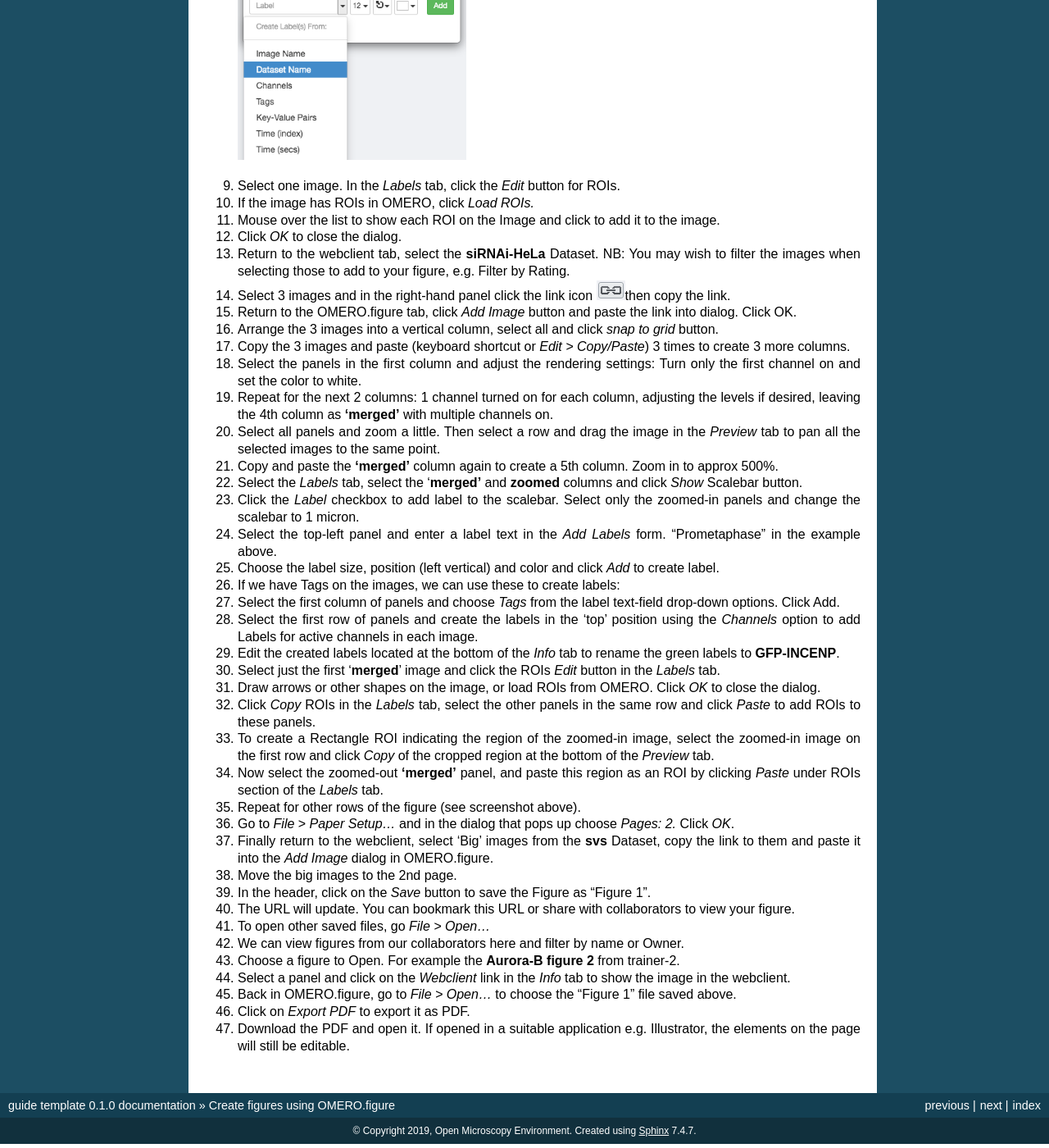
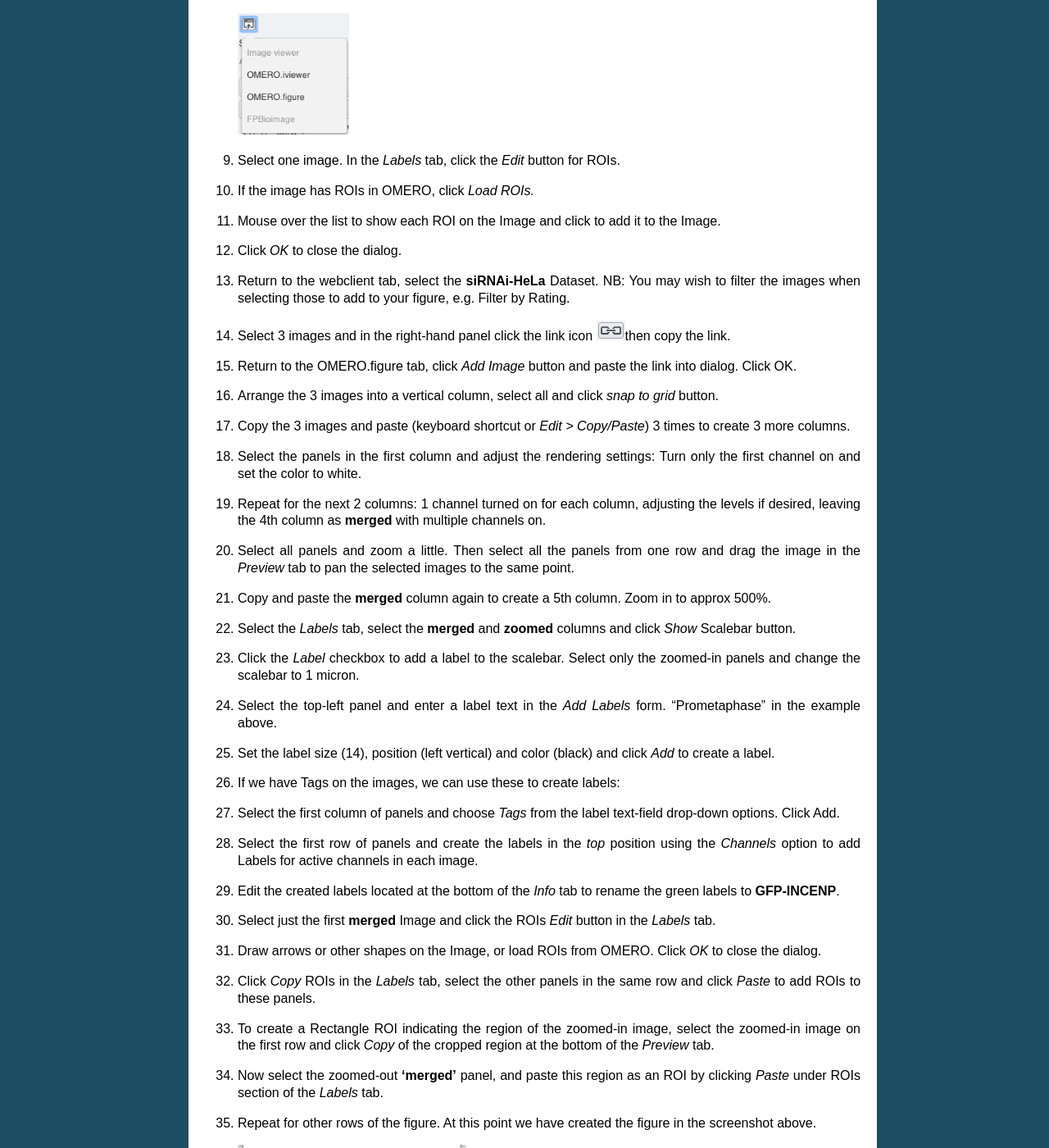
Before and after one commit to ome/omero-guide-figure, a Sphinx documentation site: the page built from docs/omero_figure.rst, in a window 1280 px wide and 1400 px high, scrolled down 1849 px. Shown: the whole window at 82% size. Built offline with Sphinx 7.4.7, drawn with Linux system fonts in a browser that asks for light colours; some of the changed text lies outside the part shown.

Commit message:
Fix row spacing between list items

```diff
--- a/docs/omero_figure.rst
+++ b/docs/omero_figure.rst
@@ -42,7 +42,7 @@ you can use any multi-channel images.
     .. image:: images/image1.png
        :scale: 75 %
 
-3.  This will open these images in OMERO.figure in a new browser Tab.
+3.  This will open these images in OMERO.figure in a new browser tab.
 
 4.  Drag to arrange the Images approximately into two rows, select all (use Ctrl-A or drag to select) and click the *snap to grid* button |image2|\ at the top of the page.
 
@@ -50,102 +50,102 @@ you can use any multi-channel images.
 
 6.  Go to the *Labels* tab, select all Images and add a Scalebar: Click the *Show* button, choose a length of 2 μm, click the *Label* checkbox and adjust the size of the Label to 12.
 
-7.  Add labels: choose *Dataset Name* in the label input dropdown list, choose *color white* and *position=top-left*
+7.  Add labels: choose *Dataset Name* in the label input dropdown list, choose *color white* and *position=top-left* then click *Add*:
+
+8.  In the right-hand panel, click the *Open with...* button and choose *OMERO.figure*:
+
+    .. image:: images/image1.png
+       :scale: 75 %
+
+9.  Select one image. In the *Labels* tab, click the *Edit* button for ROIs.
+
+10.  If the image has ROIs in OMERO, click *Load ROIs.*
+
+11.  Mouse over the list to show each ROI on the Image and click to add it to the Image.
+
+12.  Click *OK* to close the dialog.
+
+13.  Return to the webclient tab, select the **siRNAi-HeLa** Dataset.
+     NB: You may wish to filter the images when selecting those to add to your figure, e.g. Filter by Rating.
+
+14.  Select 3 images and in the right-hand panel click the link icon |image4|\ then copy the link.
+
+15.  Return to the OMERO.figure tab, click *Add Image* button and paste the link into dialog. Click OK.
+
+16.  Arrange the 3 images into a vertical column, select all and click *snap to grid* button.
+
+17.  Copy the 3 images and paste (keyboard shortcut or *Edit > Copy/Paste*) 3 times to create 3 more columns.
+
+18.  Select the panels in the first column and adjust the rendering settings: Turn only the first channel on and set the color to white.
+
+19.  Repeat for the next 2 columns: 1 channel turned on for each column, adjusting the levels if desired, leaving the 4th column as **merged** with multiple channels on.
+
+20.  Select all panels and zoom a little. Then select all the panels from one row and drag the image in the *Preview* tab to pan the selected images to the same point.
+
+21.  Copy and paste the **merged** column again to create a 5th column. Zoom in to approx 500%.
+
+22.  Select the *Labels* tab, select the **merged** and **zoomed** columns and click *Show* Scalebar button.
+
+23.  Click the *Label* checkbox to add a label to the scalebar. Select only the zoomed-in panels and change the scalebar to 1 micron.
+
+24.  Select the top-left panel and enter a label text in the *Add Labels* form. “Prometaphase” in the example above.
+
+25.  Set the label size (14), position (left vertical) and color (black) and click *Add* to create a label.
+
+26.  If we have Tags on the images, we can use these to create labels:
+
+27.  Select the first column of panels and choose *Tags* from the label text-field drop-down options. Click Add.
+
+28.  Select the first row of panels and create the labels in the *top* position using the *Channels* option to add Labels for active channels in each image.
+
+29.  Edit the created labels located at the bottom of the *Info* tab to rename the green labels to **GFP-INCENP**.
+
+30.  Select just the first **merged** Image and click the ROIs *Edit* button in the *Labels* tab.
+
+31.  Draw arrows or other shapes on the Image, or load ROIs from OMERO. Click *OK* to close the dialog.
+
+32.  Click *Copy* ROIs in the *Labels* tab, select the other panels in the same row and click *Paste* to add ROIs to these panels.
+
+33.  To create a Rectangle ROI indicating the region of the zoomed-in image, select the zoomed-in image on the first row and click *Copy* of the cropped region at the bottom of the *Preview* tab.
+
+34.  Now select the zoomed-out **‘merged’** panel, and paste this region as an ROI by clicking *Paste* under ROIs section of the *Labels* tab.
+
+35.  Repeat for other rows of the figure. At this point we have created the figure in the screenshot above.
 
     .. image:: images/image3.png
        :scale: 75 %
 
-9.  Select one image. In the *Labels* tab, click the *Edit* button for ROIs.
+Saving and exporting figures
+----------------------------
 
-10. If the image has ROIs in OMERO, click *Load ROIs.*
+1. Go to *File* > *Paper Setup…* and in the dialog that pops up choose *Pages: 2.* Click *OK*.
 
-11. Mouse over the list to show each ROI on the Image and click to add it to the image.
+2. Finally return to the webclient, select ‘Big’ images from the **svs** Dataset, copy the link to them and paste it into the *Add Image* dialog in OMERO.figure.
 
-12. Click *OK* to close the dialog.
+3. Move the big images to the 2nd page.
 
-13. Return to the webclient tab, select the **siRNAi-HeLa** Dataset. NB: You may wish to filter the images when selecting those to add to your figure, e.g. Filter by Rating.
+4. In the header, click on the *Save* button to save the Figure as “Figure 1”.
 
-14. Select 3 images and in the right-hand panel click the link icon |image4|\ then copy the link.
+5. The URL will update. You can bookmark this URL or share with collaborators to view your figure.
 
-15. Return to the OMERO.figure tab, click *Add Image* button and paste the link into dialog. Click OK.
+6. To open other saved files, go *File > Open…*
 
-16. Arrange the 3 images into a vertical column, select all and click *snap to grid* button.
+7. We can view figures from our collaborators here and filter by name or Owner.
 
-17. Copy the 3 images and paste (keyboard shortcut or *Edit > Copy/Paste*) 3 times to create 3 more columns.
+8. Choose a figure to Open. For example the **Aurora-B figure 2** from trainer-2.
 
-18. Select the panels in the first column and adjust the rendering settings: Turn only the first channel on and set the color to white.
+9. Select a panel and click on the *Webclient* link in the *Info* tab to show the image in the webclient.
 
-19. Repeat for the next 2 columns: 1 channel turned on for each column, adjusting the levels if desired, leaving the 4th column as **‘merged’** with multiple channels on.
+10.  Back in OMERO.figure, go to *File > Open...* to choose the “Figure 1” file saved above.
 
-20. Select all panels and zoom a little. Then select a row and drag the image in the *Preview* tab to pan all the selected images to the same point.
+11.  Click on *Export PDF* to export it as PDF.
 
-21. Copy and paste the **‘merged’** column again to create a 5th column. Zoom in to approx 500%.
-
-22. Select the *Labels* tab, select the ‘\ **merged’** and **zoomed** columns and click *Show* Scalebar button.
-
-23. Click the *Label* checkbox to add label to the scalebar. Select only the zoomed-in panels and change the scalebar to 1 micron.
-
-24. Select the top-left panel and enter a label text in the *Add Labels* form. “Prometaphase” in the example above.
-
-25. Choose the label size, position (left vertical) and color and click *Add* to create label.
-
-26. If we have Tags on the images, we can use these to create labels:
-
-27. Select the first column of panels and choose *Tags* from the label text-field drop-down options. Click Add.
-
-28. Select the first row of panels and create the labels in the ‘top’ position using the *Channels* option to add Labels for active channels in each image.
-
-29. Edit the created labels located at the bottom of the *Info* tab to rename the green labels to **GFP-INCENP**.
-
-30. Select just the first ‘\ **merged**\ ’ image and click the ROIs *Edit* button in the *Labels* tab.
-
-31. Draw arrows or other shapes on the image, or load ROIs from OMERO. Click *OK* to close the dialog.
-
-32. Click *Copy* ROIs in the *Labels* tab, select the other panels in the same row and click *Paste* to add ROIs to these panels.
-
-33. To create a Rectangle ROI indicating the region of the zoomed-in image, select the zoomed-in image on the first row and click *Copy* of the cropped region at the bottom of the *Preview* tab.
-
-34. Now select the zoomed-out **‘merged’** panel, and paste this region as an ROI by clicking *Paste* under ROIs section of the *Labels* tab.
-
-35. Repeat for other rows of the figure (see screenshot above).
-
-36. Go to *File* > *Paper Setup…* and in the dialog that pops up choose *Pages: 2.* Click *OK*.
-
-37. Finally return to the webclient, select ‘Big’ images from the **svs** Dataset, copy the link to them and paste it into the *Add Image* dialog in OMERO.figure.
-
-38. Move the big images to the 2nd page.
-
-39. In the header, click on the *Save* button to save the Figure as “Figure 1”.
-
-40. The URL will update. You can bookmark this URL or share with collaborators to view your figure.
-
-41. To open other saved files, go *File > Open…*
-
-42. We can view figures from our collaborators here and filter by name or Owner.
-
-43. Choose a figure to Open. For example the **Aurora-B figure 2** from trainer-2.
-
-44. Select a panel and click on the *Webclient* link in the *Info* tab to show the image in the webclient.
-
-45. Back in OMERO.figure, go to *File > Open...* to choose the “Figure 1” file saved above.
-
-46. Click on *Export PDF* to export it as PDF.
-
-47. Download the PDF and open it. If opened in a suitable application e.g. Illustrator, the elements on the page will still be editable.
+12.  Download the PDF and open it. If opened in a suitable application e.g. Illustrator, the elements on the page will still be editable.
 
 
-.. |image0| image:: images/image0.png
-   :width: 3.26563in
-   :height: 3.91259in
-.. |image1| image:: images/image1.png
-   :width: 1.34468in
-   :height: 1.46354in
 .. |image2| image:: images/image2.png
    :width: 0.20833in
    :height: 0.20833in
-.. |image3| image:: images/image3.png
-   :width: 3.24147in
-   :height: 2.74479in
 .. |image4| image:: images/image4.png
    :width: 0.36458in
    :height: 0.25in
```
